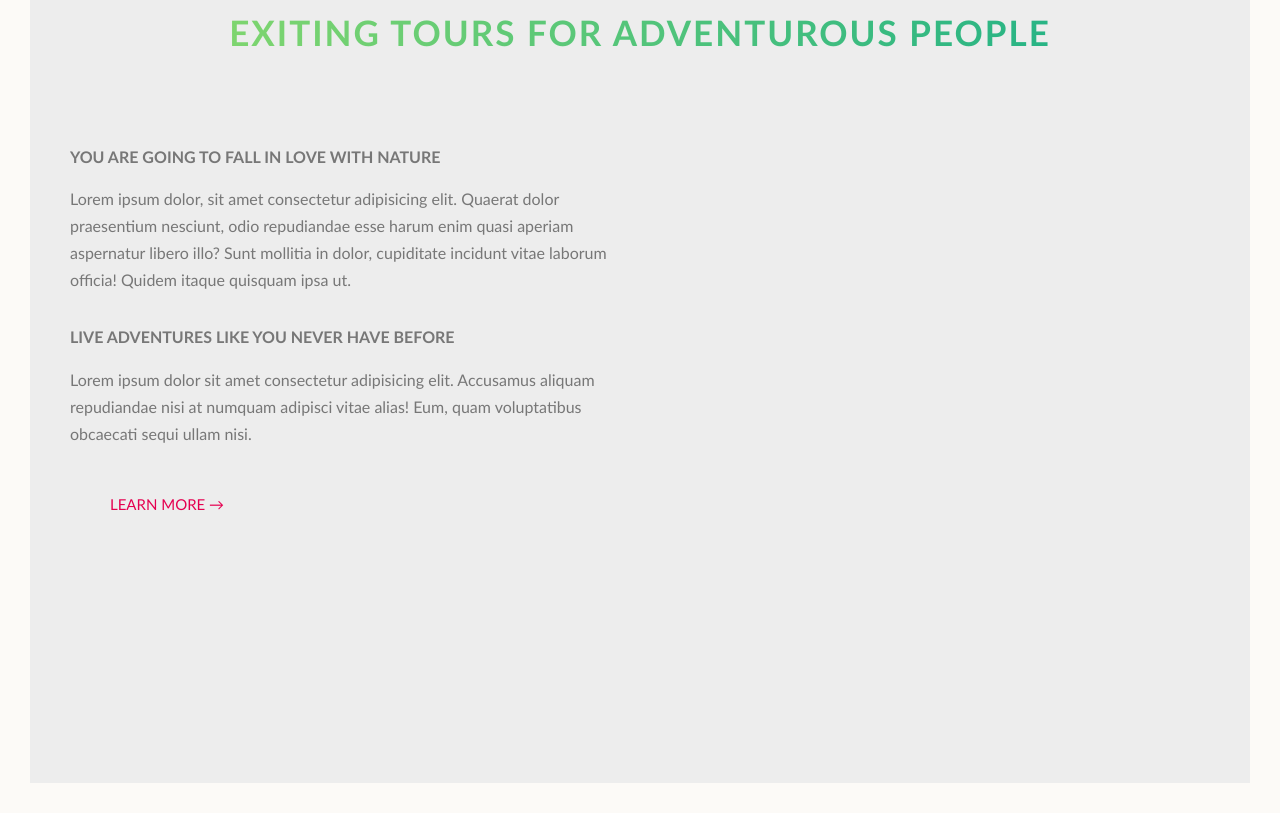
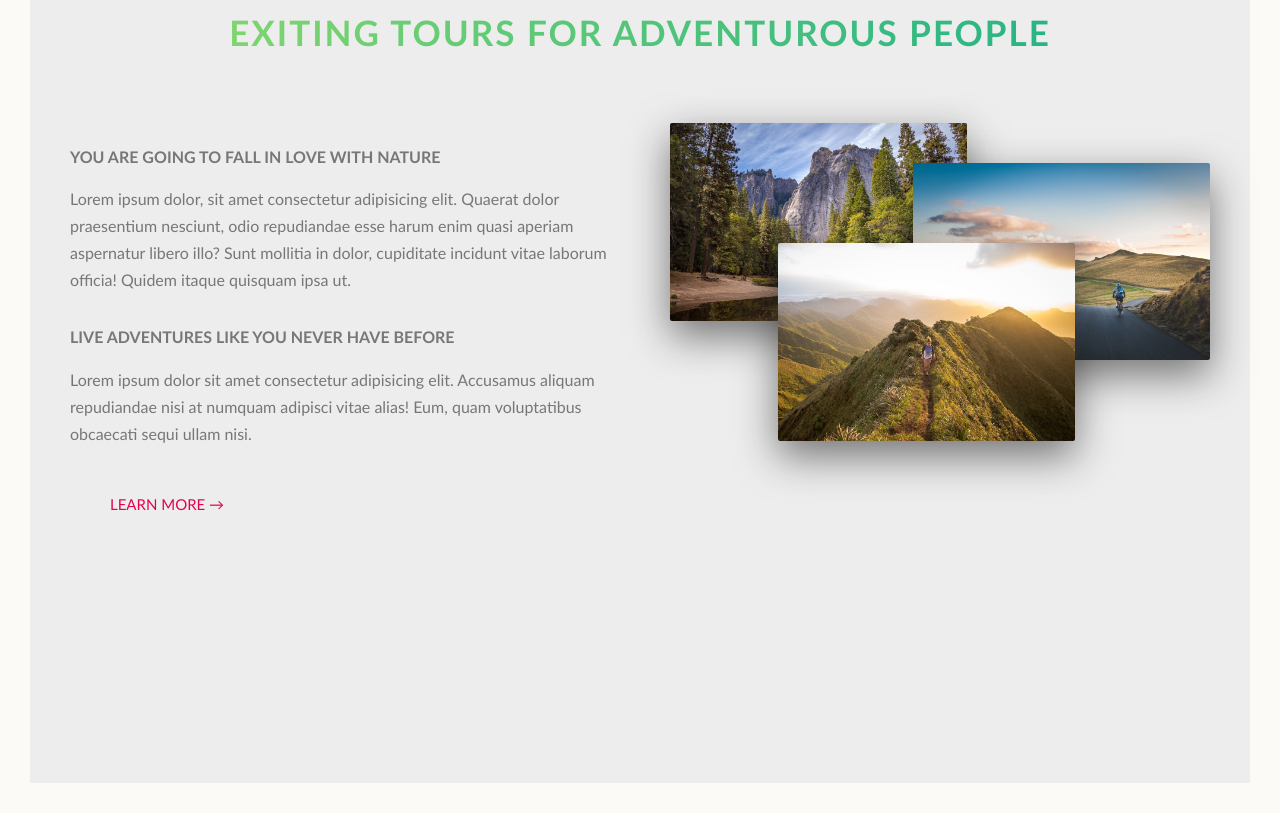
Before and after one commit to Puritanic/Just-a-Travel-agency, a website built with webpack: page app/index.html in a window 1280 px wide. Shown: the part 877-1690 px from the top of the page. Built offline with nearby package versions, Linux system fonts and the light colour scheme.

Commit message:
Finish About section

```diff
--- /dev/null
+++ b/app/assets/styles/components/_composition.scss
@@ -0,0 +1,37 @@
+.composition {
+  position: relative;
+
+  &__photo {
+    width: 55%;
+    box-shadow: 0 1.5rem 4rem rgba($color: $text-color, $alpha: 0.6);
+    border-radius: 0.2rem;
+    position: absolute;
+    transition: transform 0.2s;
+    z-index: 9;
+    outline-offset: 1rem;
+
+    &--p1 {
+      left: 0;
+      top: -2rem;
+    }
+    &--p2 {
+      right: 0;
+      top: 2rem;
+    }
+    &--p3 {
+      left: 20%;
+      top: 10rem;
+    }
+
+    &:hover {
+      transform: scale(1.1) translateY(-0.5rem);
+      box-shadow: 0 2.5rem 4rem rgba($color: $text-color, $alpha: 0.7);
+      z-index: 10;
+      outline: 1rem $primary-dark-green solid;
+    }
+  }
+  // Scale down all images that are not hovered CSS hack mf!
+  &:hover &__photo:not(:hover) {
+    transform: scale(0.9);
+  }
+}
--- a/app/assets/styles/main.scss
+++ b/app/assets/styles/main.scss
@@ -21,7 +21,7 @@
 @import "layout/header", "layout/footer", "layout/grids";
 
 // 5. Components
-@import "components/button";
+@import "components/button", "components/composition";
 
 // 6. Page-specific styles
 @import "pages/home";
--- a/app/index.html
+++ b/app/index.html
@@ -59,7 +59,11 @@
           <a href="#" class="button button--text">Learn more &rarr;</a>
         </div>
         <div class="col-1-of-2">
-
+          <div class="composition">
+            <img src="assets/images/nat-1-large.jpg" alt="Photo 1" class="composition__photo composition__photo--p1">
+            <img src="assets/images/nat-2-large.jpg" alt="Photo 2" class="composition__photo composition__photo--p2">
+            <img src="assets/images/nat-3-large.jpg" alt="Photo 3" class="composition__photo composition__photo--p3">
+          </div>
         </div>
       </div>
     </section>
```
Also changed, not shown: app/temp/styles/main.css, 1 other file.
